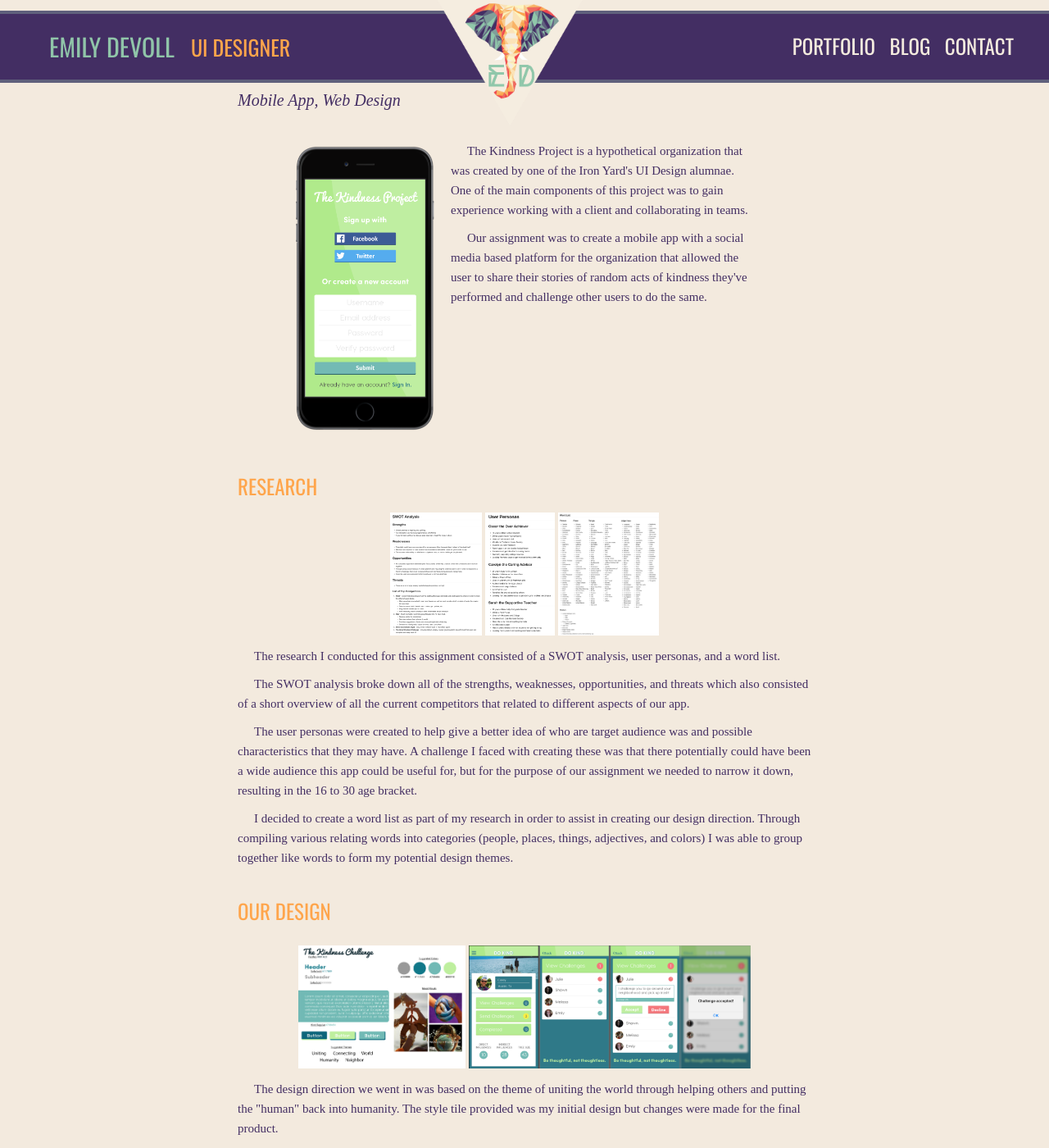
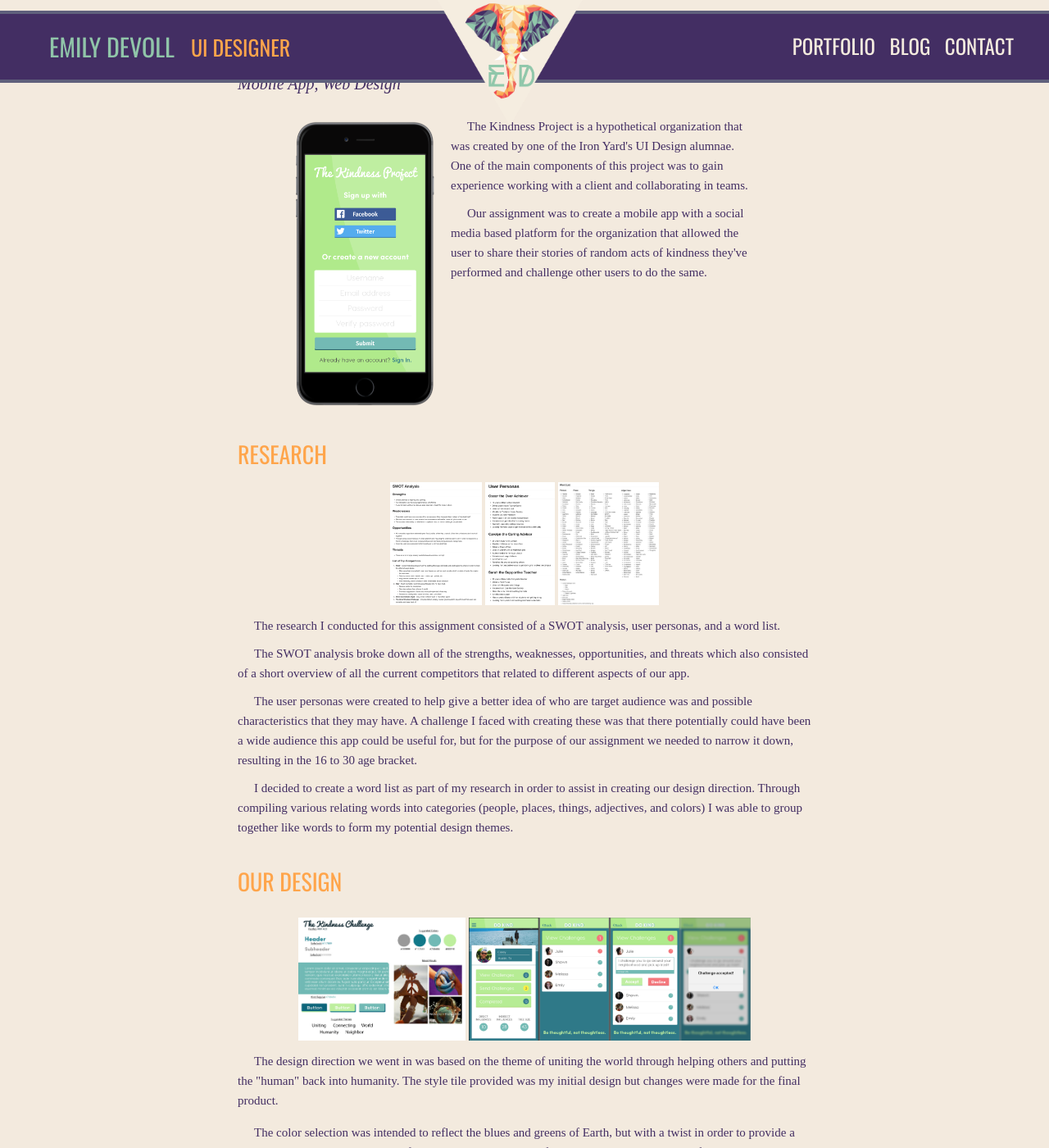
Before and after one commit to staceyatx/staceyatx-github.io, a Jekyll site: the page built from projects/kindness.html, in a window 1280 px wide and 1400 px high. Shown: the whole window at 82% size. Built offline with Jekyll 4.4.1, drawn with Linux system fonts in a browser that asks for light colours; nearby versions of some CDN libraries; some web fonts are replaced.

Commit message:
changes made to small screen on Kindness Project page

```diff
--- a/_sass/_kindness.scss
+++ b/_sass/_kindness.scss
@@ -1,7 +1,7 @@
 
 
 .kindness {
-  padding: 70px 10px 20px 10px;
+  padding: 50px 10px 20px 10px;
   // max-width: 1000px;
   margin: 0 auto;
 
@@ -15,7 +15,7 @@
     }
 
     h2 {
-      padding-bottom: 40px;
+      padding-bottom: 30px;
     }
 
     p {
@@ -46,7 +46,7 @@
           // padding-left: 10%;
           // width: 50%;
           // padding-right: 20px;
-          margin-bottom: 20px;
+          margin-bottom: 10px;
           margin-top: 5px;
         img {
           margin: 0 auto;
--- a/css/main.scss
+++ b/css/main.scss
@@ -31,7 +31,7 @@
 		font-family: $header-font;
 		text-transform: uppercase;
 		color: $orange;
-		font-size: 25px;
+		font-size: 28px;
 	}
 
 	p {
```
